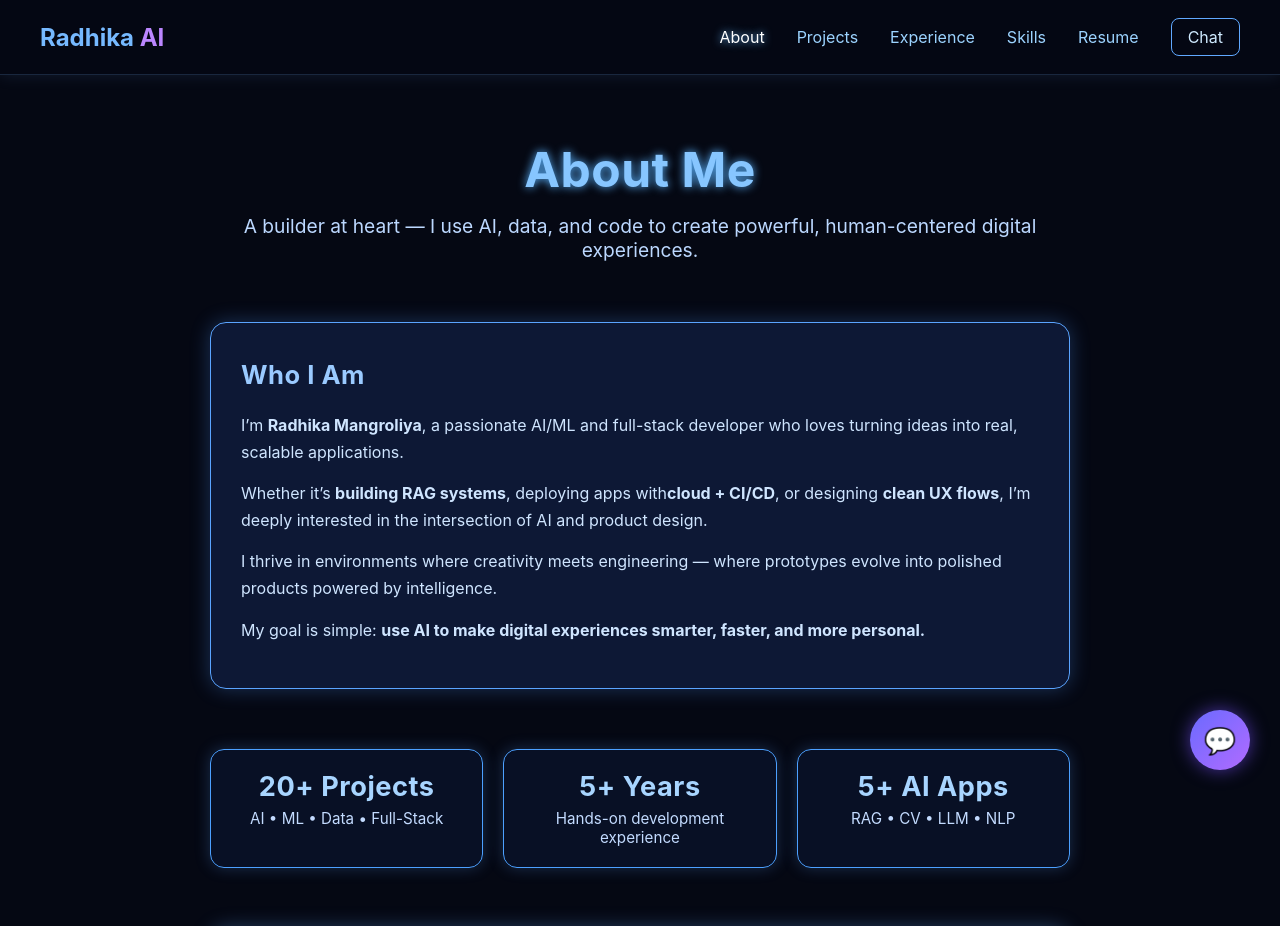
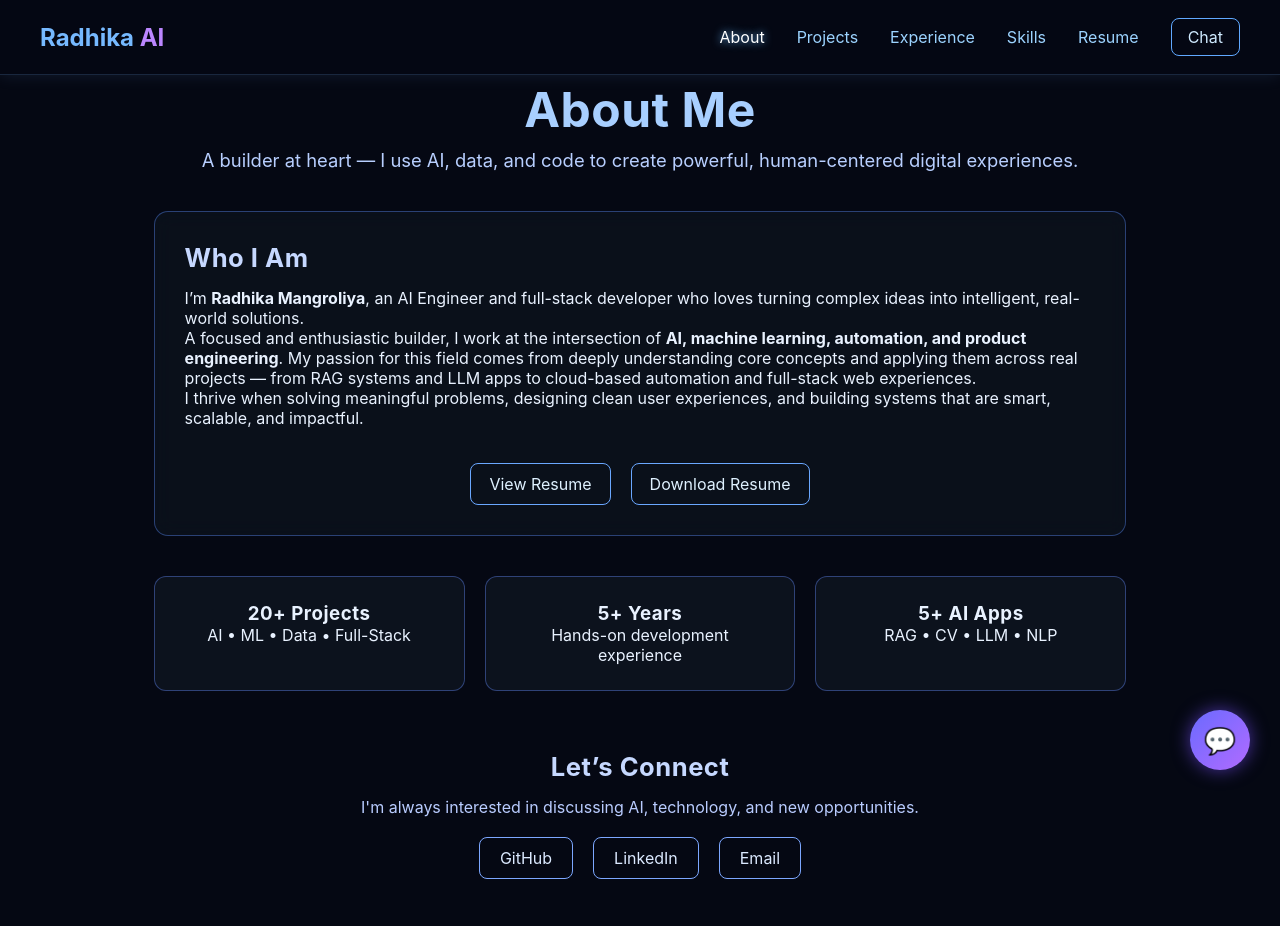
Before and after one commit to Radhikamangroliya/portfolio-Radhika-AI, a React app: page /about in a window 1280 px wide. Shown: the top 926 px of the page. Built offline with nearby package versions, Linux system fonts and the light colour scheme; the HTML template or start-up script is replaced by a standard one.

Commit message:
done about page

```diff
--- a/src/pages/About.css
+++ b/src/pages/About.css
@@ -1,142 +1,105 @@
-/* ---------------------------------------------------------------
-   About.css – Styles for the About page
-   Clean, minimal, neon edges + soft glow
----------------------------------------------------------------- */
-
-.about-wrapper {
-  padding: 140px 20px;
-  max-width: 900px;
-  margin: 0 auto;
-  color: #dbe8ff;
-}
-
-/* ================= TITLE SECTION ================= */
-
-.about-header {
-  text-align: center;
-  margin-bottom: 60px;
+.about-container {
+  padding: 80px 12%;
+  color: #e9f2ff;
 }
 
 .about-title {
   font-size: 3rem;
-  color: #87c6ff;
-  text-shadow: 0 0 10px #5ab3ff;
-  animation: fadeInUp 0.8s ease;
+  text-align: center;
+  color: #a8cfff;
+  margin-bottom: 10px;
 }
 
 .about-subtitle {
-  margin-top: 15px;
-  font-size: 1.2rem;
-  color: #bcd8ff;
-  animation: fadeInUp 1.2s ease;
+  text-align: center;
+  font-size: 1.15rem;
+  margin-bottom: 40px;
+  color: #b8cfff;
 }
 
-/* ================= STORY SECTION ================= */
-
-.about-story {
+.about-card {
+  background: rgba(14, 22, 33, 0.6);
   padding: 30px;
-  border-radius: 16px;
-  line-height: 1.7;
-  margin-bottom: 60px;
-  animation: fadeInUp 1s ease;
+  border-radius: 14px;
+  border: 1px solid rgba(90, 140, 255, 0.4);
+  backdrop-filter: blur(10px);
+  margin-bottom: 40px;
 }
 
-.about-story h2 {
-  color: #9acaff;
+.section-heading {
+  font-size: 1.6rem;
   margin-bottom: 15px;
-  font-size: 1.6rem;
+  color: #c6d8ff;
 }
 
-.about-story p {
-  margin-bottom: 14px;
-  color: #cfe5ff;
+.resume-buttons {
+  margin-top: 25px;
+  display: flex;
+  gap: 20px;
 }
 
-/* Neon glowing box */
-.neon-box {
-  background: rgba(16, 30, 64, 0.75);
-  border: 1px solid #5aa4ff;
-  box-shadow: 0 0 20px rgba(80, 150, 255, 0.3);
+.btn-view,
+.btn-download {
+  padding: 10px 18px;
+  border-radius: 8px;
+  border: 1px solid #6aa7ff;
+  color: #dff1ff;
+  text-decoration: none;
+  transition: 0.3s;
 }
 
-/* ================= HIGHLIGHT METRICS ================= */
+.btn-view:hover,
+.btn-download:hover {
+  background: rgba(70, 120, 255, 0.3);
+  box-shadow: 0 0 12px #6aa7ff;
+}
 
-.about-highlights {
+/* Stats */
+.stats-container {
+  margin-top: 40px;
   display: flex;
   justify-content: space-between;
   gap: 20px;
-  margin-bottom: 60px;
   flex-wrap: wrap;
 }
 
-.highlight-card {
+.stat-card {
   flex: 1;
-  min-width: 200px;
+  min-width: 250px;
+  background: rgba(20, 28, 40, 0.5);
+  padding: 25px;
   text-align: center;
-  padding: 20px;
-  background: rgba(10, 20, 45, 0.7);
-  border-radius: 14px;
-  border: 1px solid #4ca0ff;
-  box-shadow: 0 0 15px rgba(90, 160, 255, 0.25);
-  animation: fadeInUp 1.3s ease;
+  border-radius: 12px;
+  border: 1px solid rgba(100, 140, 255, 0.4);
 }
 
-.highlight-card h3 {
-  color: #a8d5ff;
-  font-size: 1.7rem;
-  margin-bottom: 6px;
+/* Connect Section */
+.connect-section {
+  margin-top: 60px;
+  text-align: center;
 }
 
-.highlight-card p {
-  color: #c3dbff;
-  font-size: 0.95rem;
+.connect-text {
+  color: #b9ccff;
+  margin-bottom: 20px;
 }
 
-/* ================= AI BOX ================= */
-
-.about-ai-box {
-  padding: 30px;
-  text-align: center;
-  border-radius: 18px;
-  animation: fadeInUp 1.4s ease;
+.connect-links {
+  display: flex;
+  justify-content: center;
+  gap: 20px;
 }
 
-.neon-outline {
-  border: 1px solid #6bbaff;
-  background: rgba(14, 24, 54, 0.7);
-  box-shadow: 0 0 20px rgba(100, 170, 255, 0.35);
-}
-
-.about-ai-box h3 {
-  color: #a4d2ff;
-  font-size: 1.5rem;
-  margin-bottom: 12px;
-}
-
-.ai-learn-btn {
-  margin-top: 15px;
-  padding: 10px 22px;
-  border: 1px solid #78c3ff;
-  border-radius: 10px;
-  color: #d6ebff;
-  background: rgba(100, 160, 255, 0.15);
-  cursor: pointer;
+.connect-btn {
+  padding: 10px 20px;
+  border-radius: 8px;
+  border: 1px solid #7ca7ff;
+  color: #dbe9ff;
+  text-decoration: none;
   transition: 0.3s;
 }
 
-.ai-learn-btn:hover {
-  box-shadow: 0 0 12px #6ab5ff;
+.connect-btn:hover {
+  background: rgba(120, 160, 255, 0.25);
+  box-shadow: 0 0 12px #7ca7ff;
 }
-
-/* ================= Animation ================= */
-
-@keyframes fadeInUp {
-  from {
-    opacity: 0;
-    transform: translateY(18px);
-  }
-  to {
-    opacity: 1;
-    transform: translateY(0);
-  }
-}
--- a/src/pages/About.jsx
+++ b/src/pages/About.jsx
@@ -1,95 +1,100 @@
-// --------------------------------------------------------------------
-// About.jsx
-// HUMAN-WRITTEN ✨
-// This is Radhika's About page — a clean introduction + highlights.
-// Recruiters read this FIRST after the homepage.
-// --------------------------------------------------------------------
-
 import React from "react";
 import "./About.css";
 
 export default function About() {
   return (
-    <div className="about-wrapper">
+    <div className="about-container">
+      <h1 className="about-title">About Me</h1>
 
-      {/* =============================
-          TITLE SECTION
-      ============================== */}
-      <section className="about-header">
-        <h1 className="about-title">About Me</h1>
       <p className="about-subtitle">
         A builder at heart — I use AI, data, and code to create powerful,
         human-centered digital experiences.
       </p>
-      </section>
 
-      {/* =============================
-          CORE STORY
-      ============================== */}
-      <section className="about-story neon-box">
-        <h2>Who I Am</h2>
+      {/* WHO I AM CARD */}
+      <div className="about-card">
+        <h2 className="section-heading">Who I Am</h2>
 
-        <p>
-          I’m <strong>Radhika Mangroliya</strong>, a passionate AI/ML and full-stack
-          developer who loves turning ideas into real, scalable applications.
+          <p>I’m <strong>Radhika Mangroliya</strong>, an AI Engineer and full-stack developer who loves turning complex ideas into intelligent, real-world solutions.
+          </p>
+
+          <p>A focused and enthusiastic builder, I work at the intersection of <strong> AI, machine learning, automation, and product engineering</strong>.
+            My passion for this field comes from deeply understanding core concepts
+            and applying them across real projects — from RAG systems and LLM apps
+            to cloud-based automation and full-stack web experiences.
           </p>
 
           <p>
-          Whether it’s <strong>building RAG systems</strong>, deploying apps with
-          <strong>cloud + CI/CD</strong>, or designing <strong>clean UX flows</strong>,
-          I’m deeply interested in the intersection of AI and product design.
+            I thrive when solving meaningful problems, designing clean user
+            experiences, and building systems that are smart, scalable, and impactful.
           </p>
 
-        <p>
-          I thrive in environments where creativity meets engineering — where
-          prototypes evolve into polished products powered by intelligence.
-        </p>
 
-        <p>
-          My goal is simple: <strong>use AI to make digital experiences smarter,
-          faster, and more personal.</strong>
-        </p>
-      </section>
+        {/* RESUME BUTTONS */}
+        <div className="resume-buttons">
+          <a
+            href="/resume.pdf"
+            target="_blank"
+            rel="noopener noreferrer"
+            className="btn-view"
+          >
+            View Resume
+          </a>
 
-      {/* =============================
-          HIGHLIGHT METRICS
-      ============================== */}
-      <section className="about-highlights">
-        <div className="highlight-card">
+          <a href="/resume.pdf" download className="btn-download">
+            Download Resume
+          </a>
+        </div>
+      </div>
+
+      {/* STATS */}
+      <div className="stats-container">
+        <div className="stat-card">
           <h3>20+ Projects</h3>
           <p>AI • ML • Data • Full-Stack</p>
         </div>
 
-        <div className="highlight-card">
+        <div className="stat-card">
           <h3>5+ Years</h3>
           <p>Hands-on development experience</p>
         </div>
 
-        <div className="highlight-card">
+        <div className="stat-card">
           <h3>5+ AI Apps</h3>
           <p>RAG • CV • LLM • NLP</p>
         </div>
-      </section>
+      </div>
 
-      {/* =============================
-          AI BOX (OPTIONAL)
-          Shows personality + connects to Chat page
-      ============================== */}
-      <section className="about-ai-box neon-outline">
-        <h3>Meet Radhika 2.0</h3>
-        <p>
-          My AI clone can answer questions about my experience, skills, or
-          projects — trained on my real resume + portfolio.
+      {/* LET'S CONNECT */}
+      <div className="connect-section">
+        <h2 className="section-heading">Let’s Connect</h2>
+
+        <p className="connect-text">
+          I'm always interested in discussing AI, technology, and new opportunities.
         </p>
 
-        <button
-          className="ai-learn-btn"
-          onClick={() => (window.location.href = "/chat")}
+        <div className="connect-links">
+          <a
+            href="https://github.com/Radhikamangroliya"
+            target="_blank"
+            className="connect-btn"
           >
-          Chat with Radhika 2.0 →
-        </button>
-      </section>
+            GitHub
+          </a>
 
+          <a
+            href="https://www.linkedin.com/in/radhika-mangroliya-87aa75214/"
+            target="_blank"
+            className="connect-btn"
+          >
+            LinkedIn
+          </a>
+
+          <a href="mailto:radhikamangroliya0@gmail.com" className="connect-btn">
+            Email
+          </a>
+        </div>
+      </div>
     </div>
   );
 }
--- a/src/pages/Resume.css
+++ b/src/pages/Resume.css
@@ -1,43 +1,120 @@
-.resume-wrapper {
+/* -------------------------------------------------------------
+   Resume.css — Modern Neon Resume Template
+-------------------------------------------------------------- */
+
+.resume-page {
   padding: 120px 40px;
-  min-height: 100vh;
   color: #d9eaff;
-  background: #050813;
+  text-align: center;
 }
 
 .resume-title {
-  font-size: 42px;
-  font-weight: 700;
-  margin-bottom: 20px;
-  color: #9cd3ff;
+  font-size: 48px;
+  font-weight: 800;
+  color: #82c6ff;
+  text-shadow: 0 0 20px #5bb3ff;
 }
 
+.resume-sub {
+  font-size: 18px;
+  margin-bottom: 40px;
+  color: #b7aaff;
+}
+
+/* ---------------------
+   Resume Template Card
+---------------------- */
+.resume-card {
+  width: 100%;
+  max-width: 1050px;
+  margin: 0 auto;
+  display: flex;
+  gap: 40px;
+  padding: 40px;
+  background: rgba(15, 20, 50, 0.45);
+  border-radius: 20px;
+  backdrop-filter: blur(16px);
+  border: 1px solid rgba(120, 75, 255, 0.6);
+  box-shadow: 0 0 30px rgba(120, 75, 255, 0.4);
+  text-align: left;
+}
+
+.resume-card-left,
+.resume-card-right {
+  flex: 1;
+}
+
+.role {
+  margin-top: 6px;
+  color: #8dd6ff;
+  font-size: 17px;
+}
+
+.section-title {
+  margin-top: 25px;
+  font-size: 20px;
+  color: #93bfff;
+}
+
+.contact-list,
+.highlight-list {
+  list-style: none;
+  padding: 0;
+  margin: 10px 0;
+}
+
+.exp-block {
+  margin-top: 20px;
+  padding-bottom: 10px;
+  border-bottom: 1px solid rgba(150, 150, 255, 0.2);
+}
+
+.exp-date {
+  color: #83a8ff;
+  font-size: 14px;
+}
+
+/* ---------------------
+   Buttons
+---------------------- */
 .resume-buttons {
+  margin-top: 35px;
   display: flex;
   gap: 20px;
-  margin-bottom: 30px;
+  justify-content: center;
 }
 
-.resume-btn {
-  padding: 10px 20px;
-  background: rgba(90, 140, 255, 0.15);
-  border: 1px solid #6aa9ff;
-  border-radius: 8px;
-  cursor: pointer;
+.btn {
+  padding: 12px 28px;
+  border-radius: 10px;
   font-size: 16px;
+  border: 1px solid #76b2ff;
   text-decoration: none;
   color: #cfeaff;
   transition: 0.3s;
 }
 
-.resume-btn:hover {
-  background: rgba(110, 160, 255, 0.3);
-  box-shadow: 0 0 12px #6aa9ff;
+.btn:hover {
+  background: rgba(100, 150, 255, 0.2);
+  box-shadow: 0 0 12px #76b2ff;
 }
 
-.resume-iframe {
+.view {
+  border-color: #76b2ff;
+}
+
+.download {
+  border-color: #c38eff;
+}
+
+/* ---------------------
+   PDF Viewer
+---------------------- */
+.resume-viewer {
+  margin: 40px auto 0;
   width: 100%;
-  height: 80vh;
-  border: 1px solid #3a4a6a;
-  border-radius: 10px;
+  max-width: 900px;
+  height: 650px;
+  border-radius: 20px;
+  border: 1px solid rgba(120, 75, 255, 0.4);
 }
--- a/src/pages/Resume.jsx
+++ b/src/pages/Resume.jsx
@@ -1,32 +1,73 @@
 // -------------------------------------------------------------
-// Resume.jsx — View + Download Radhika's Resume
+// Resume.jsx — One-Page Resume Template + PDF Viewer
 // -------------------------------------------------------------
 
 import React from "react";
 import "./Resume.css";
 
 export default function Resume() {
-  const resumeFile = "/resume.pdf"; // ✅ located in public folder
+  return (
+    <div className="resume-page">
 
-  return (
-    <div className="resume-wrapper">
+      {/* Title */}
       <h1 className="resume-title">Resume</h1>
+      <p className="resume-sub">Radhika Mangroliya · AI Engineer · Full-Stack Developer</p>
 
-      <div className="resume-buttons">
-        <a href={resumeFile} target="_blank" className="resume-btn view">
-          View Resume
-        </a>
+      {/* ✅ One-Page Resume Template Card */}
+      <div className="resume-card">
 
-        <a href={resumeFile} download className="resume-btn download">
-          Download PDF
-        </a>
+        <div className="resume-card-left">
+          <h2>Radhika Mangroliya</h2>
+          <p className="role">AI Engineer • Full-Stack Developer</p>
+
+          <ul className="contact-list">
+            <li>📍 Chicago, USA</li>
+            <li>📧 radhika@example.com</li>
+            <li>🔗 linkedin.com/in/radhika</li>
+            <li>💼 github.com/radhikamangroliya</li>
+          </ul>
+
+          <h3 className="section-title">Skills</h3>
+          <p>Python · React · FastAPI · Machine Learning · Data Engineering · Cloud (AWS) · SQL</p>
+
+          <h3 className="section-title">Highlights</h3>
+          <ul className="highlight-list">
+            <li>✅ Built AI chat assistant for personal portfolio</li>
+            <li>✅ Developed fast, scalable ML pipelines</li>
+            <li>✅ Designed full-stack web apps using React + FastAPI</li>
+          </ul>
+        </div>
+
+        <div className="resume-card-right">
+          <h3 className="section-title">Experience</h3>
+
+          <div className="exp-block">
+            <h4>AI / Data Intern — BlueSAP</h4>
+            <p className="exp-date">2023 – 2024</p>
+            <p>Built predictive ML models, automated data workflows, deployed APIs.</p>
+          </div>
+
+          <div className="exp-block">
+            <h4>Software Developer — Tech Solutions</h4>
+            <p className="exp-date">2022 – 2023</p>
+            <p>Shipped 15+ production features, improved backend service performance.</p>
+          </div>
+        </div>
       </div>
 
+      {/* ✅ Buttons */}
+      <div className="resume-buttons">
+        <a href="/resume.pdf" target="_blank" className="btn view">View PDF</a>
+        <a href="/resume.pdf" download className="btn download">Download PDF</a>
+      </div>
+
+      {/* ✅ PDF viewer below (optional) */}
       <iframe
-        src={resumeFile}
-        className="resume-iframe"
-        title="Radhika Resume"
+        src="/resume.pdf"
+        className="resume-viewer"
+        title="Resume PDF"
       ></iframe>
+
     </div>
   );
 }
```
Lines whose indentation alone changed are shown as unchanged.
